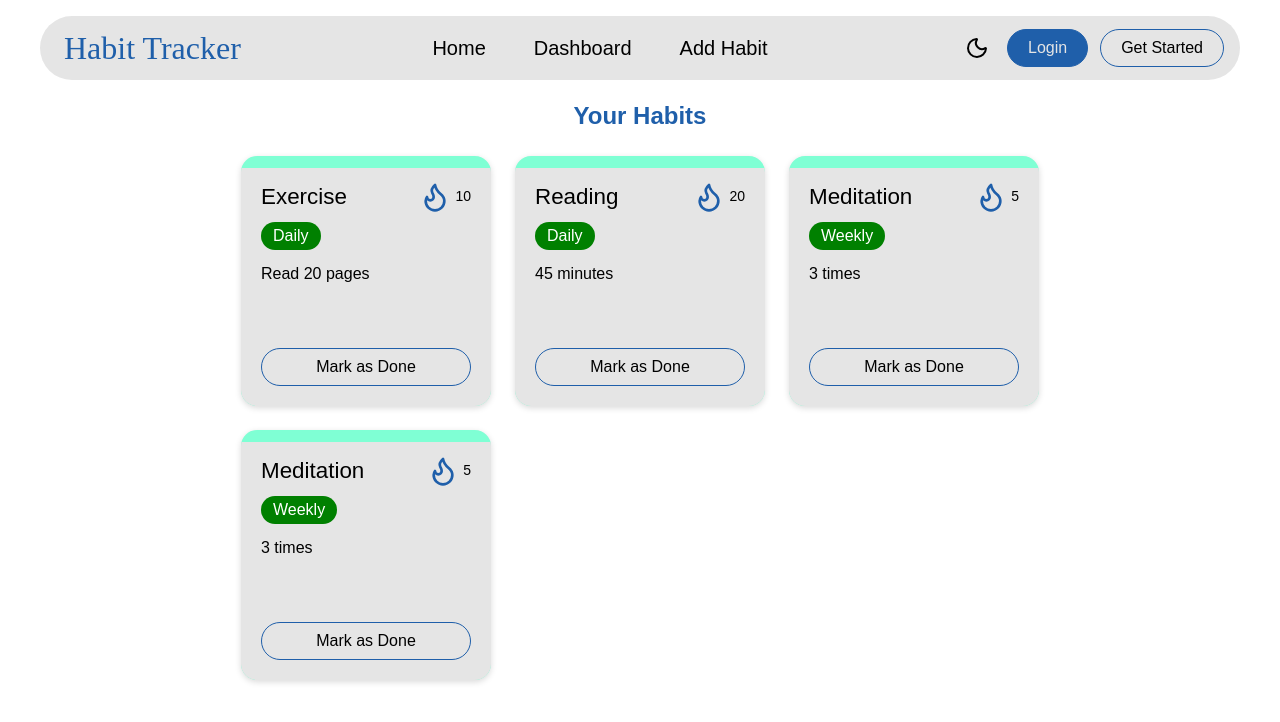
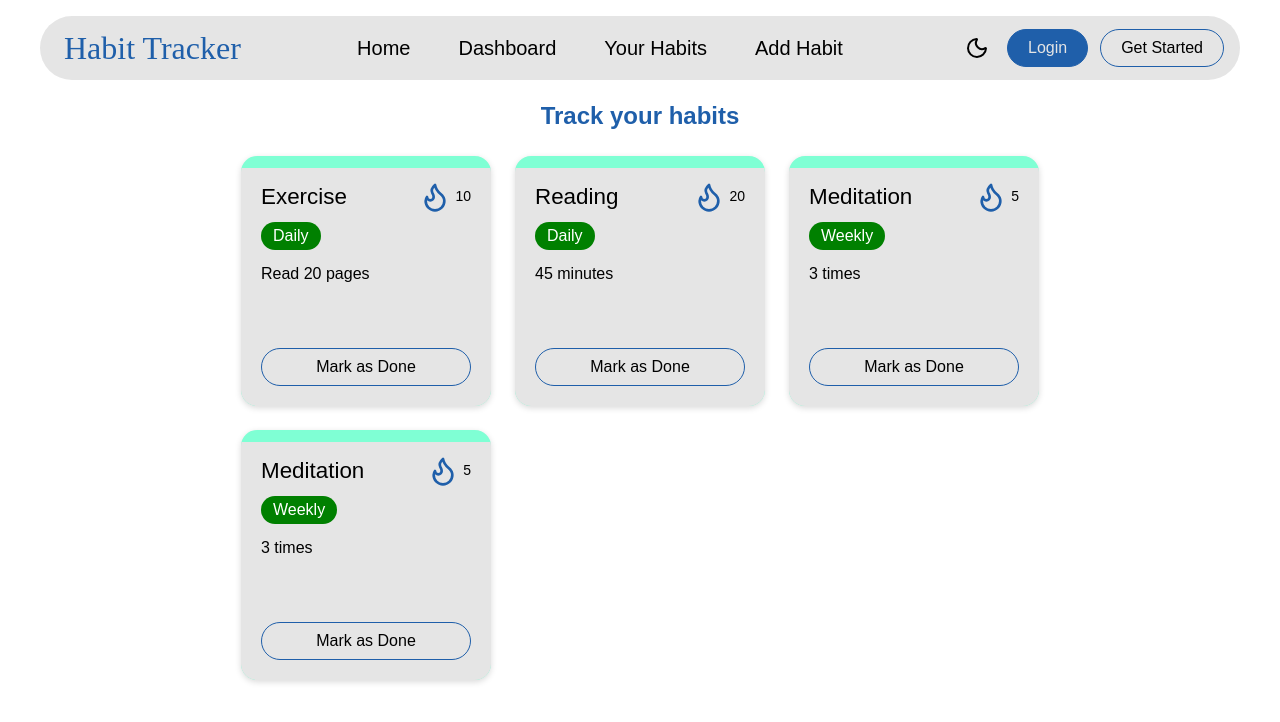
Before and after one commit to nirmit-1606/habit-tracker, a React (Create React App) app: page /HabitTracker/dashboard in a window 1280 px wide. Shown: the top 722 px of the page. Built offline with nearby package versions, Linux system fonts and the light colour scheme; no server answers; a web font is replaced by a local one.

Commit message:
add new page for habits list

```diff
--- a/src/App.js
+++ b/src/App.js
@@ -6,6 +6,7 @@ import Home from './pages/Home';
 import Login from './pages/Login';
 import Signup from './pages/Signup';
 import Dashboard from './pages/Dashboard';
+import YourHabits from './pages/YourHabits';
 import AddHabit from './pages/AddHabit';
 import Settings from './pages/Settings';
 import Navbar from './components/Navbar';
@@ -44,6 +45,14 @@ function App() {
           }
         />
         <Route
+          path="/your-habits"
+          element={
+            <PrivateRoute>
+              <YourHabits />
+            </PrivateRoute>
+          }
+        />
+        <Route
           path="/add"
           element={
             <PrivateRoute>
--- a/src/components/Navbar.js
+++ b/src/components/Navbar.js
@@ -11,6 +11,7 @@ const Navbar = ({ onToggleTheme, isLightMode }) => {
       <div className="links">
         <Link to="/">Home</Link>
         <Link to="/dashboard">Dashboard</Link>
+        <Link to="/your-habits">Your Habits</Link>
         <Link to="/add">Add Habit</Link>
       </div>
 
--- a/src/pages/Dashboard.js
+++ b/src/pages/Dashboard.js
@@ -5,7 +5,7 @@ const Dashboard = () => {
   return (
     <div className="dashboard max-w-4xl mx-auto p-6">
       <h2 className="text-2xl font-bold text-center text-[var(--accent)] mb-6">
-        Your Habits
+        Track your habits
       </h2>
       <div className="grid auto-rows-auto gap-6 justify-center grid-cols-[repeat(auto-fill,_250px)]">
         <HabitCard habit={{ name: 'Exercise', frequency: 'Daily', goal: 'Read 20 pages', streak: 10 }} />
--- /dev/null
+++ b/src/pages/YourHabits.js
@@ -0,0 +1,9 @@
+import React from 'react';
+
+const YourHabits = () => {
+    return (
+        <div>Your Habits</div>
+    );
+};
+
+export default YourHabits;
```
